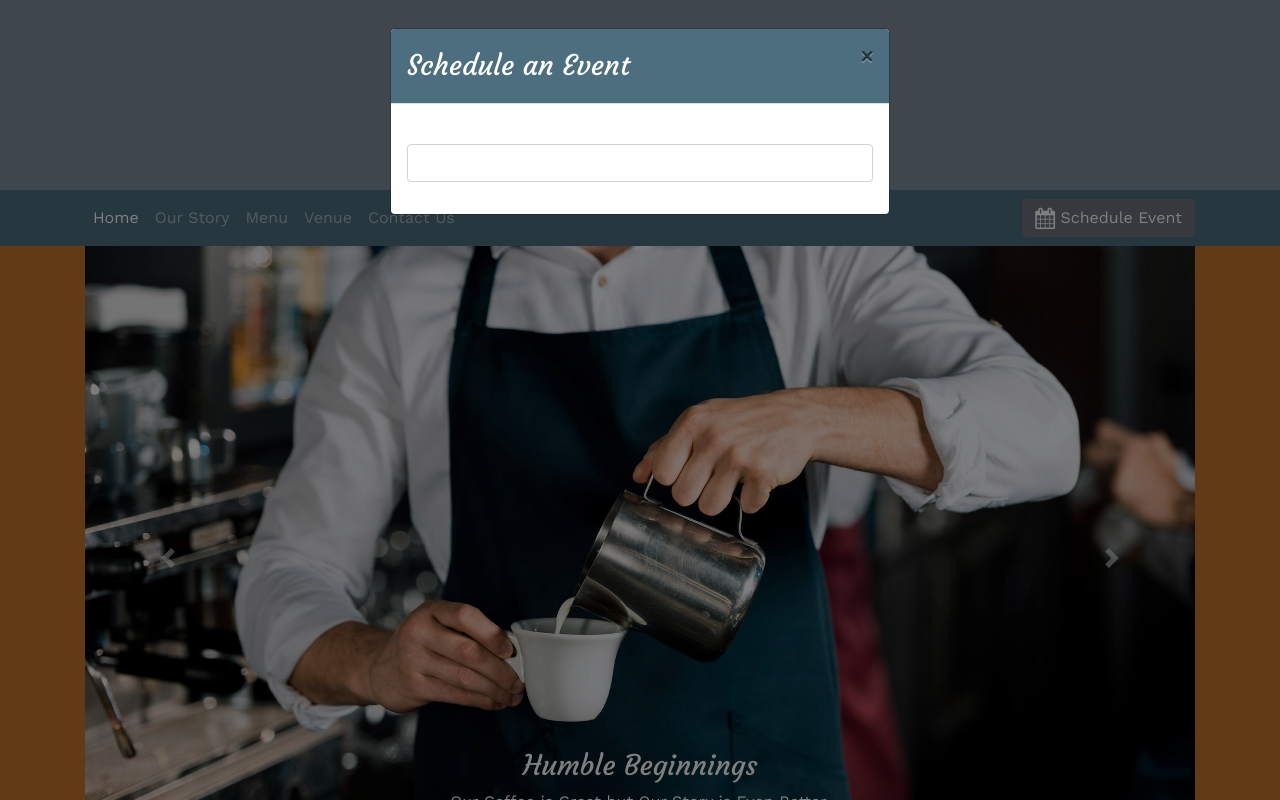
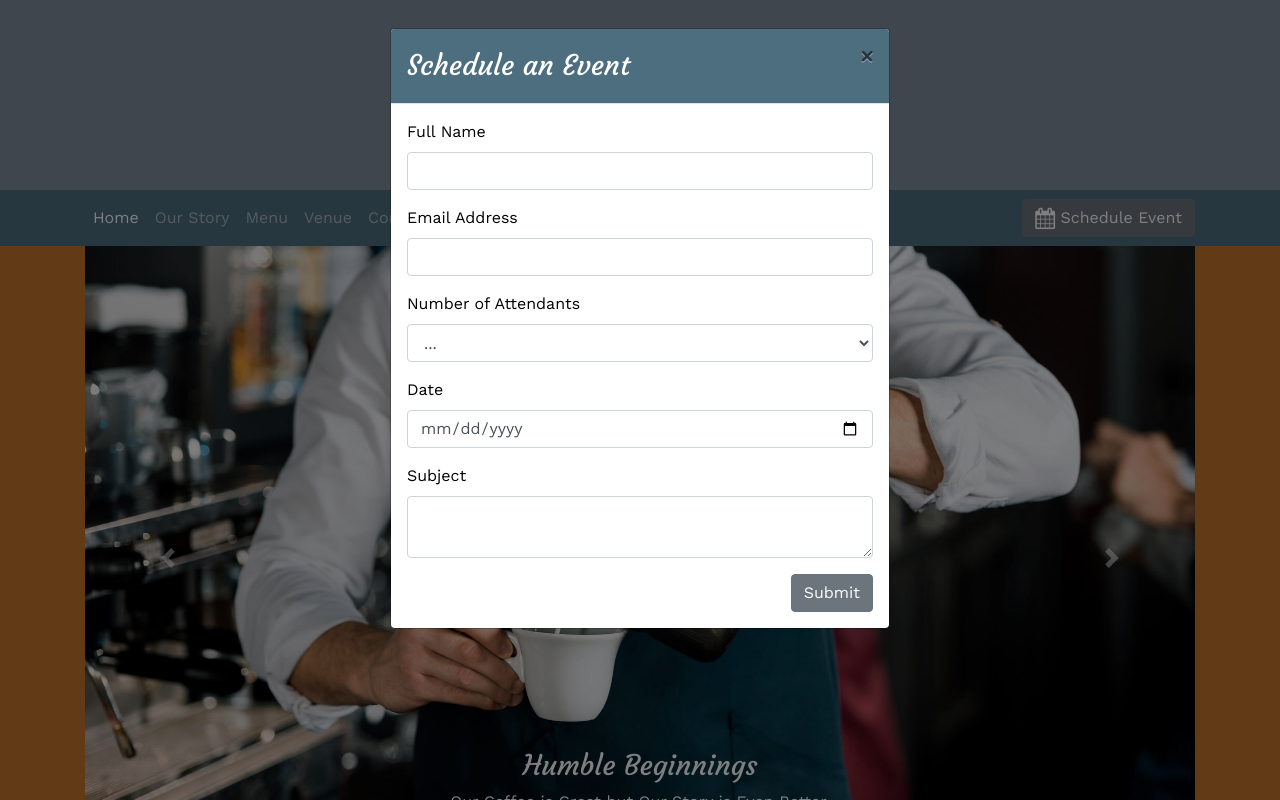
Before and after one commit to wacwestley/Cafe_Cervantes_React, a React (Create React App) app: page /home in a window 1280 px wide. Both pictures are taken after a click on the button "Schedule Event". Shown: the top 800 px of the page. Built offline with nearby package versions, Linux system fonts and the light colour scheme.

Commit message:
Cleaning ReadMe

```diff
--- a/src/components/HeaderComponent.js
+++ b/src/components/HeaderComponent.js
@@ -32,7 +32,7 @@ class Header extends Component {
     }
 
     handleLogin(event) {
-        alert(`Username: ${this.username.value} Password: ${this.password.value} Remember: ${this.remember.checked}`);
+        alert(`Name: ${this.name.value} Email: ${this.email.value} Attendants: ${this.select.value} Date: ${this.date.value} Subject: ${this.text.value}`);
         this.toggleModal();
         event.preventDefault();
     }
@@ -93,11 +93,38 @@ class Header extends Component {
                         Schedule an Event
                     </ModalHeader>
                     <ModalBody>
-                        <Form>
+                        <Form onSubmit={this.handleLogin}>
                             <FormGroup>
-                                <Label></Label>
-                                <Input />
+                                <Label htmlFor="name">Full Name</Label>
+                                <Input type="text" id="name" name="name"
+                                    innerRef={input => this.name = input} />
                             </FormGroup>
+                            <FormGroup>
+                                <Label htmlFor="email">Email Address</Label>
+                                <Input type="text" id="email" name="email"
+                                    innerRef={input => this.email = input}/>
+                            </FormGroup>
+                            <FormGroup>
+                                <Label htmlFor="select">Number of Attendants</Label>
+                                <Input type="select" name="select" id="select"
+                                    innerRef={input => this.select = input}>
+                                    <option value="0">...</option>
+                                    <option value="1">0-200</option>
+                                    <option value="2">200-500</option>
+                                    <option value="3">500+</option>
+                                </Input>
+                            </FormGroup>
+                            <FormGroup>
+                                <Label htmlFor="date">Date</Label>
+                                <Input type="date" name="date" id="date" placeholder="date placeholder"
+                                    innerRef={input => this.date = input} />
+                            </FormGroup>
+                            <FormGroup>
+                                <Label htmlFor="text">Subject</Label>
+                                <Input type="textarea" name="text" id="text"
+                                    innerRef={input => this.text = input}/>
+                            </FormGroup>
+                            <Button type="submit" value="submit" color="secondary">Submit</Button>
                         </Form>
                     </ModalBody>
                 </Modal>
```
Also changed, not shown: src/components/ContactUsComponent.js (added), src/components/MenuComponent.js (added), src/components/OurStoryComponent.js (added), src/components/VenueComponent.js (added), 1 other file (tests, documents, lock files or other folders).
